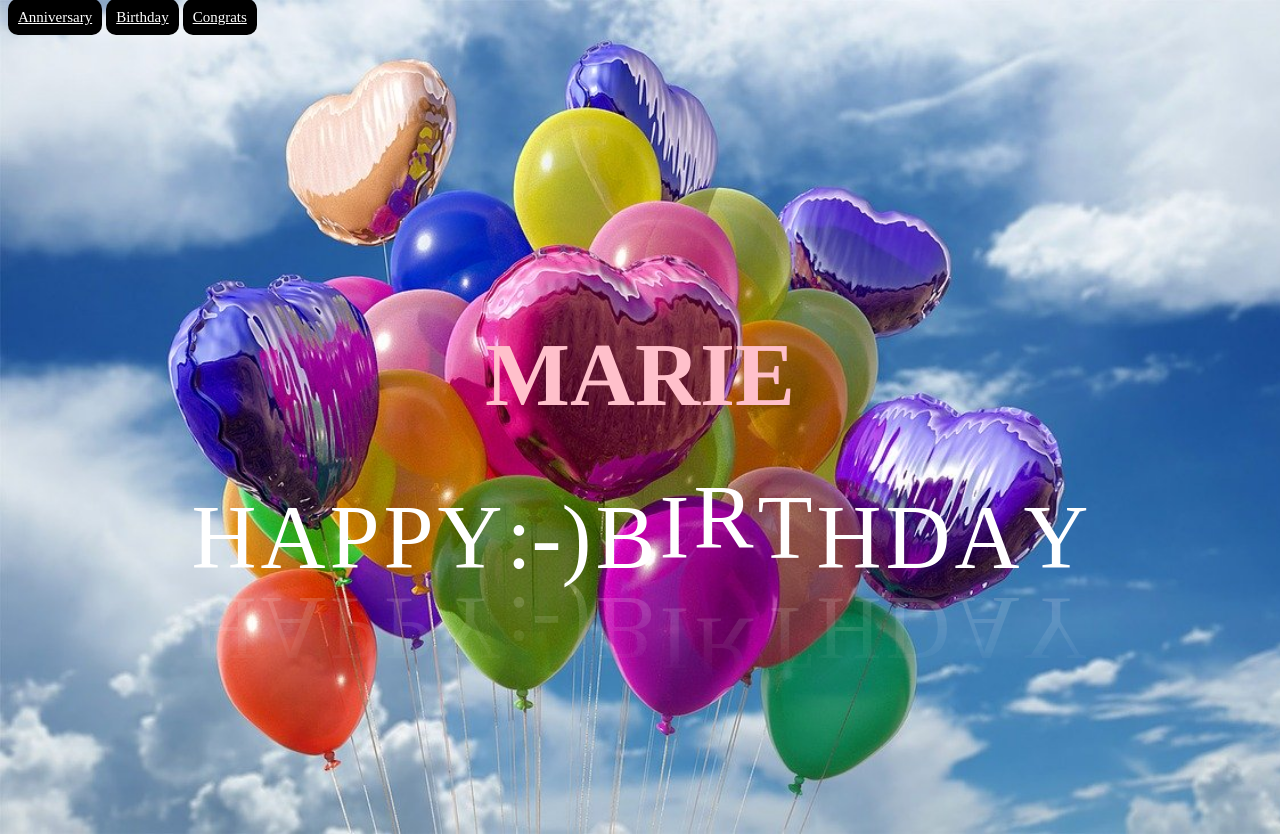
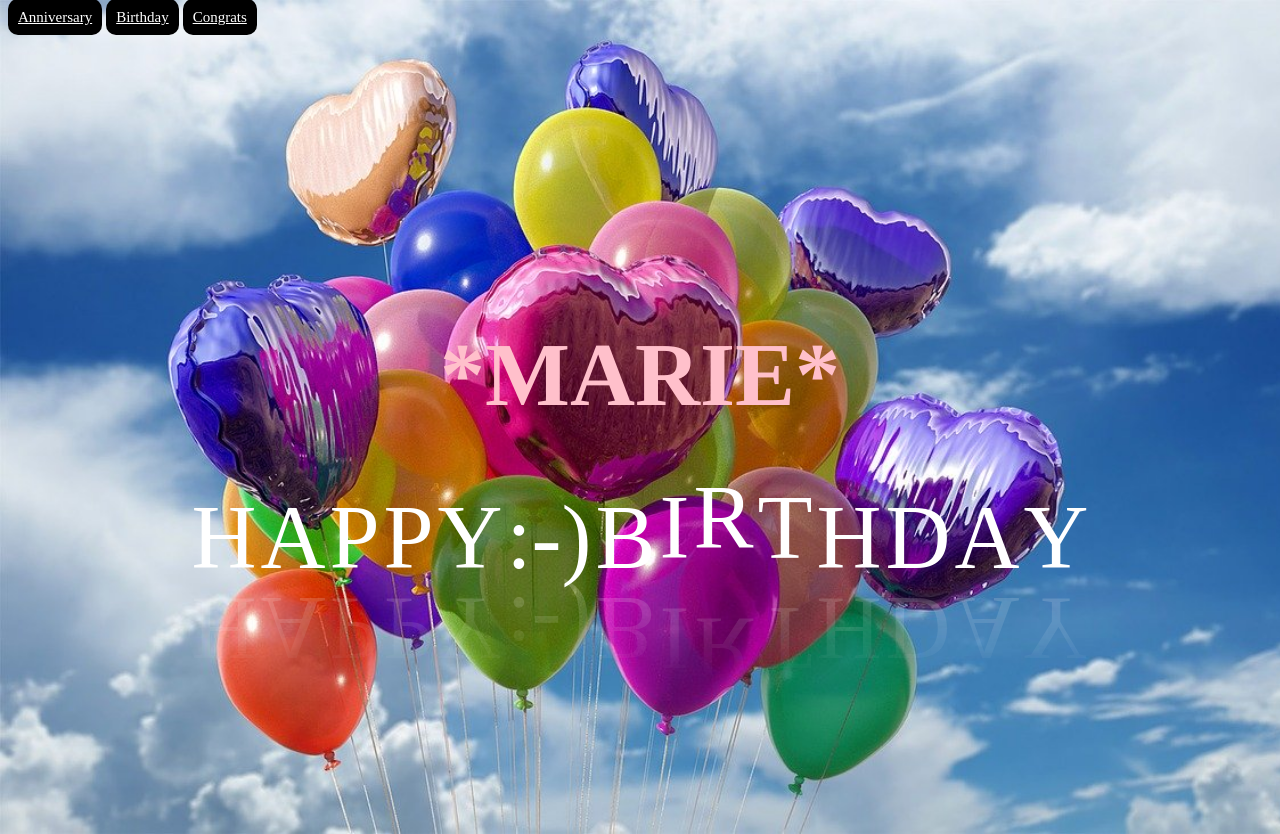
Before and after one commit to webcitizen/cards, a plain HTML site: page 2index.html in a window 1280 px wide. Drawn offline with Linux system fonts and the light colour scheme.

Commit message:
Add files via upload

```diff
--- a/2index.html
+++ b/2index.html
@@ -28,7 +28,7 @@ border-radius: 10px;}
 	<!-- CONTENT -->
 	<div class="body">
 		<!-- TEXT -->
-		<h1>MARIE</h1>
+		<h1>*MARIE*</h1>
 		<div class="wavy">
 			<span style="--i:1;">H</span>
 			<span style="--i:2;">A</span>
```
